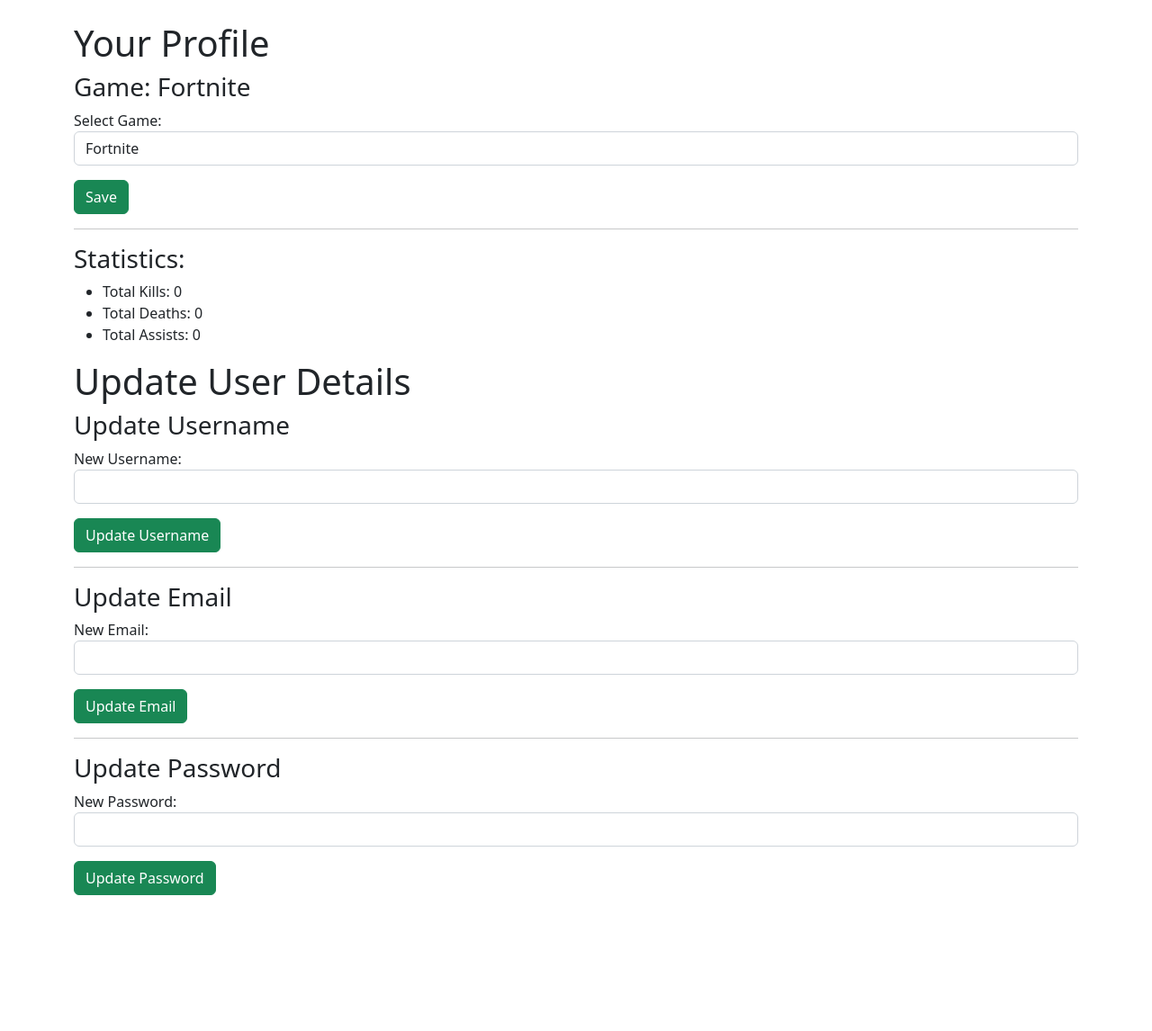
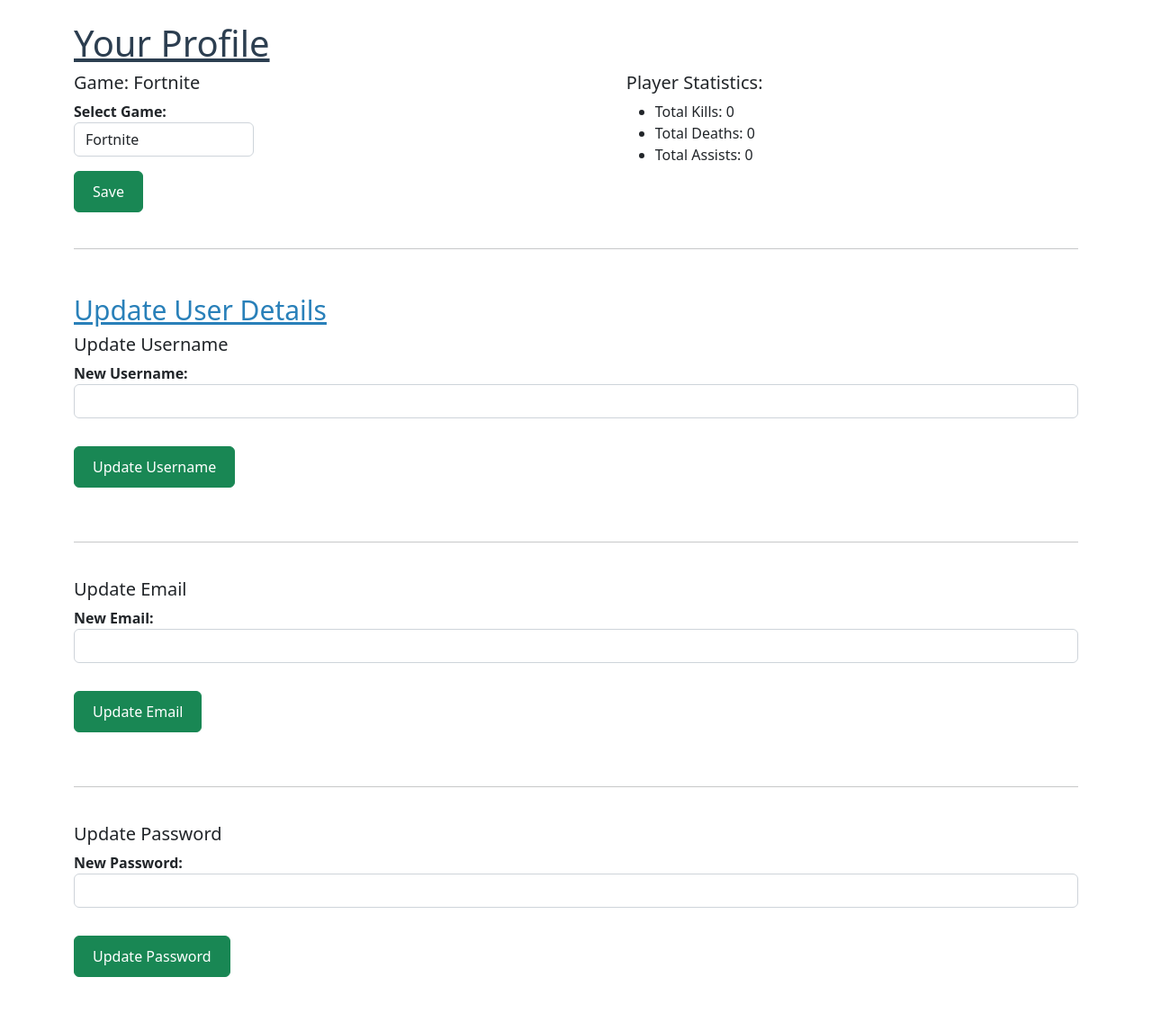
Before and after one commit to ItzBerkPower/Flask-Tournament-Creator, a Flask app: page /profile in a window 1280 px wide. Shown: the part 56-1202 px from the top of the page at 90% size. Before the commit the page ends 1051 px from the top, so only its background shows below. Run offline with Flask 3, Linux system fonts and the light colour scheme; a user stored in the database is signed in; data comes from the database, SQL or seed files in the repository; both versions use the stored data as it was after the commit.

Commit message:
Changed appearance of pages, they look tidy now

```diff
--- a/templates/profile.html
+++ b/templates/profile.html
@@ -3,9 +3,77 @@
 {% block title %}Profile{% endblock %}
 
 {% block content %}
-    <h1>Your Profile</h1>
+    <style>
+        /* Style for the Profile Title */
+        h1.profile-title {
+            color: #2c3e50;
+            text-decoration: underline;
+        }
+
+        /* Smaller dropdown for game selection */
+        select#game {
+            width: 200px; /* Make it smaller */
+        }
+
+        /* Flexbox layout for game selection and player statistics side by side */
+        .profile-game-stats {
+            display: flex;
+            justify-content: space-between;
+            align-items: flex-start;
+            margin-bottom: 30px;
+        }
+
+        .profile-game-stats div {
+            width: 45%; /* Adjust width of each section */
+        }
+
+        /* Space between sections */
+        hr {
+            margin: 40px 0; /* Add some space between sections */
+        }
+
+        /* Smaller sub-headings */
+        h3 {
+            font-size: 20px; /* Make sub-headings smaller */
+        }
+
+        /* Larger "Update User Details" title */
+        h1.update-details-title {
+            margin-top: 50px;
+            font-size: 30px; /* Make the "Update User Details" title bigger */
+            color: #2980b9;
+            text-decoration: underline;
+        }
+
+        /* Add some space at the bottom */
+        .update-form-section {
+            margin-bottom: 60px; /* Add whitespace at the bottom */
+        }
+
+        /* Space between the form input fields */
+        .form-group {
+            margin-bottom: 15px;
+        }
+
+        /* Style for form labels */
+        label {
+            font-weight: bold;
+        }
+
+        /* Style for buttons */
+        button.btn {
+            padding: 10px 20px;
+            font-size: 16px;
+        }
+    </style>
+
+    <!-- Your Profile Section -->
+    <h1 class="profile-title">Your Profile</h1>
 
     {% if player_profile %}
+        <!-- Game and Player Statistics side by side -->
+        <div class="profile-game-stats">
+            <div>
                 <h3>Game: {{ player_profile.game }}</h3>
                 <form method="POST" action="{{ url_for('update_game') }}">
                     <label for="game">Select Game:</label>
@@ -15,9 +83,11 @@
                     </select>
                     <button type="submit" class="btn btn-success mt-3">Save</button>
                 </form>
-        <hr>
+            </div>
+
+            <div>
+                <h3>Player Statistics:</h3>
                 {% if player_statistics %}
-            <h3>Statistics:</h3>
                     <ul>
                         <li>Total Kills: {{ player_statistics.total_kills }}</li>
                         <li>Total Deaths: {{ player_statistics.total_deaths }}</li>
@@ -26,7 +96,10 @@
                 {% else %}
                     <p>No statistics available.</p>
                 {% endif %}
+            </div>
+        </div>
 
+        <hr>
     {% else %}
         <p>You don't have a profile yet. Click the button below to create one.</p>
         <form method="POST" action="{{ url_for('create_profile') }}">
@@ -34,10 +107,12 @@
         </form>
     {% endif %}
 
-    <h1> Update User Details</h1>
+    <!-- Update User Details Section -->
+    <h1 class="update-details-title">Update User Details</h1>
 
     {% if session.get('username') %}
         <!-- Update Username Section -->
+        <div class="update-form-section">
             <h3>Update Username</h3>
             <form method="POST" action="{{ url_for('update_username') }}">
                 <div class="form-group">
@@ -46,10 +121,12 @@
                 </div>
                 <button type="submit" class="btn btn-success mt-3">Update Username</button>
             </form>
+        </div>
 
         <hr>
 
         <!-- Update Email Section -->
+        <div class="update-form-section">
             <h3>Update Email</h3>
             <form method="POST" action="{{ url_for('update_email') }}">
                 <div class="form-group">
@@ -58,10 +135,12 @@
                 </div>
                 <button type="submit" class="btn btn-success mt-3">Update Email</button>
             </form>
+        </div>
 
         <hr>
 
         <!-- Update Password Section -->
+        <div class="update-form-section">
             <h3>Update Password</h3>
             <form method="POST" action="{{ url_for('update_password') }}">
                 <div class="form-group">
@@ -70,6 +149,7 @@
                 </div>
                 <button type="submit" class="btn btn-success mt-3">Update Password</button>
             </form>
+        </div>
     {% endif %}
 
 {% endblock %}
```
Also changed, not shown: datah.db. Lines whose indentation alone changed are shown as unchanged.
